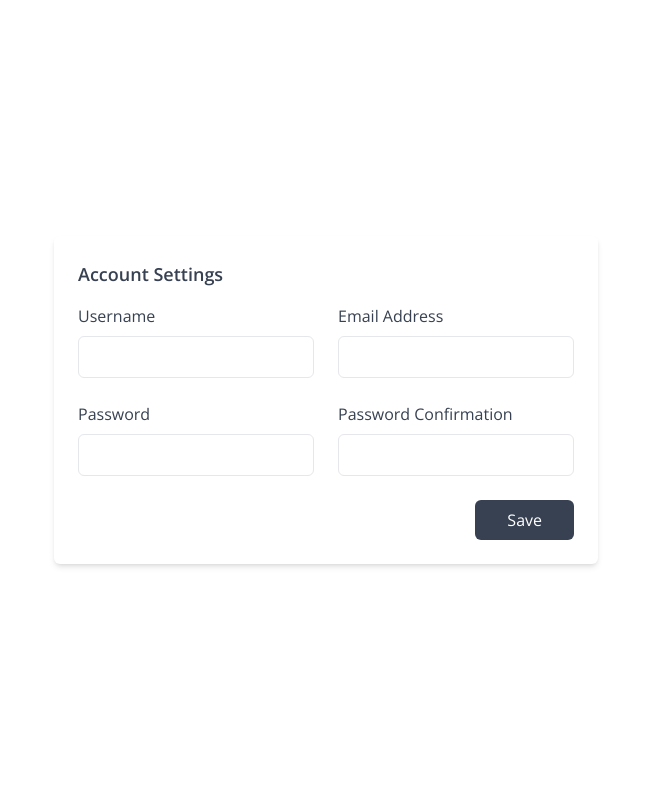
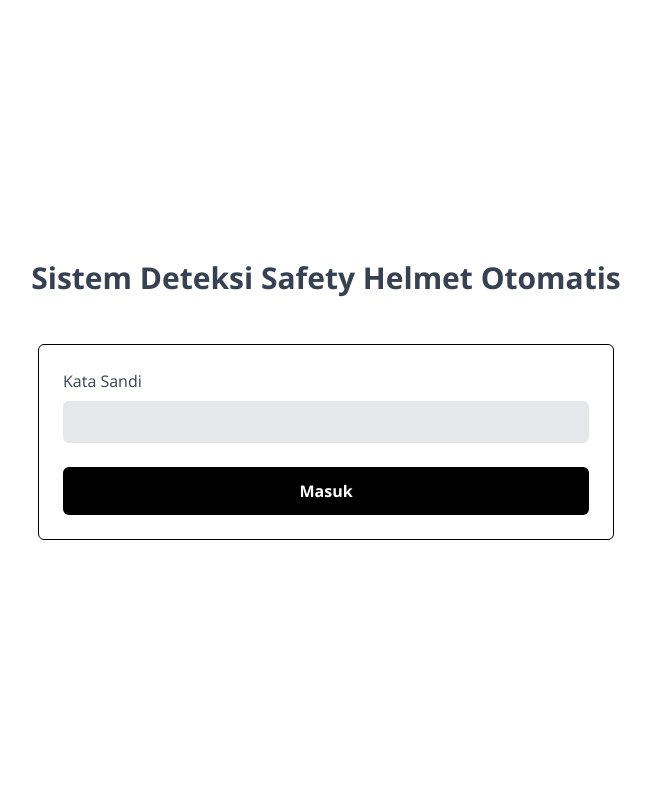
Before and after one commit to JuJu222/SafetyHelmetDetectionWebApp, a Flask app: page /login in a window 1280 px wide. Shown: the whole page, without its empty margins (314-965 px from the left). Run offline with Flask 2, Linux system fonts and the light colour scheme; data that the repository does not hold is empty; some libraries are stand-ins or nearby versions.

Commit message:
Finished app

```diff
--- a/app.py
+++ b/app.py
@@ -1,7 +1,7 @@
 import re
 from datetime import datetime
 import os
-from flask import Flask, render_template, request, url_for, redirect
+from flask import Flask, render_template, request, url_for, redirect, session
 from flask_mysqldb import MySQL
 from subprocess import Popen
 from operator import itemgetter
@@ -10,6 +10,7 @@ from video import extractImages
 
 app = Flask(__name__, template_folder='templates')
 app.static_folder = 'static'
+app.secret_key = "awTNVMWwaq"
 
 app.config['MYSQL_HOST'] = '127.0.0.1'
 app.config['MYSQL_USER'] = 'root'
@@ -28,15 +29,35 @@ month_names_id = [
 
 @app.route('/login')
 def login():
+    if 'logged_in' in session:
+        return redirect('/')
+
+    return render_template('login.html')
+
+@app.route('/logout')
+def logout():
+    session.pop('logged_in', None)
+
+    return redirect('/login')
+
+@app.route('/auth', methods = ['POST'])
+def auth():
     cur = mysql.connection.cursor()
     cur.execute("""SELECT * FROM users LIMIT 1""")
     rv = cur.fetchall()
     cur.close()
-    return render_template('login.html')
 
+    if rv[0]['password'] == request.form["password"]:
+        session['logged_in'] = 'true'
+        return redirect('/')
+    else:
+        return redirect('/login')
 
 @app.route('/')
 def index():
+    if 'logged_in' not in session:
+        return redirect('/login')
+
     cur = mysql.connection.cursor()
     cur.execute("""SELECT * FROM detections""")
     detections = cur.fetchall()
--- a/templates/login.html
+++ b/templates/login.html
@@ -1,40 +1,18 @@
 {% extends 'base.html' %}
 
 {% block content %}
-<div class="h-full flex justify-center items-center">
-    <section class="max-w-4xl p-6 bg-white rounded-md shadow-md">
-        <h2 class="text-lg font-semibold text-gray-700 capitalize">Account settings</h2>
+<div class="h-full flex flex-col justify-center items-center gap-12">
+    <h2 class="text-3xl font-bold text-gray-700 text-center">Sistem Deteksi Safety Helmet Otomatis</h2>
 
-        <form>
-            <div class="grid grid-cols-1 gap-6 mt-4 sm:grid-cols-2">
-                <div>
-                    <label class="text-gray-700" for="username">Username</label>
-                    <input id="username" type="text"
-                        class="block w-full px-4 py-2 mt-2 text-gray-700 bg-white border border-gray-200 rounded-md focus:border-blue-400 focus:ring-blue-300 focus:ring-opacity-40 focus:outline-none focus:ring">
-                </div>
-
-                <div>
-                    <label class="text-gray-700" for="emailAddress">Email Address</label>
-                    <input id="emailAddress" type="email"
-                        class="block w-full px-4 py-2 mt-2 text-gray-700 bg-white border border-gray-200 rounded-md focus:border-blue-400 focus:ring-blue-300 focus:ring-opacity-40 focus:outline-none focus:ring">
-                </div>
-
-                <div>
-                    <label class="text-gray-700" for="password">Password</label>
-                    <input id="password" type="password"
-                        class="block w-full px-4 py-2 mt-2 text-gray-700 bg-white border border-gray-200 rounded-md focus:border-blue-400 focus:ring-blue-300 focus:ring-opacity-40 focus:outline-none focus:ring">
-                </div>
-
-                <div>
-                    <label class="text-gray-700" for="passwordConfirmation">Password Confirmation</label>
-                    <input id="passwordConfirmation" type="password"
-                        class="block w-full px-4 py-2 mt-2 text-gray-700 bg-white border border-gray-200 rounded-md focus:border-blue-400 focus:ring-blue-300 focus:ring-opacity-40 focus:outline-none focus:ring">
-                </div>
+    <section class="max-w-xl p-6 bg-white rounded-md border border-black w-full">
+        <form action="/auth" method="post">
+            <div>
+                <label class="text-gray-700" for="passwordConfirmation">Kata Sandi</label>
+                <input id="passwordConfirmation" type="password" name="password"
+                       class="block w-full px-4 py-2 mt-2 text-gray-700 bg-gray-200 border border-gray-200 rounded-md focus:border-blue-400 focus:ring-blue-300 focus:ring-opacity-40 focus:outline-none focus:ring">
             </div>
-
             <div class="flex justify-end mt-6">
-                <button
-                    class="px-8 py-2.5 leading-5 text-white transition-colors duration-300 transform bg-gray-700 rounded-md hover:bg-gray-600 focus:outline-none focus:bg-gray-600">Save</button>
+                <button type="submit" class="px-8 py-3 font-bold text-white transition-colors duration-300 transform bg-black rounded-md hover:bg-gray-800 w-full">Masuk</button>
             </div>
         </form>
     </section>
```
Also changed, not shown: templates/index.html (+9 -1 lines).
